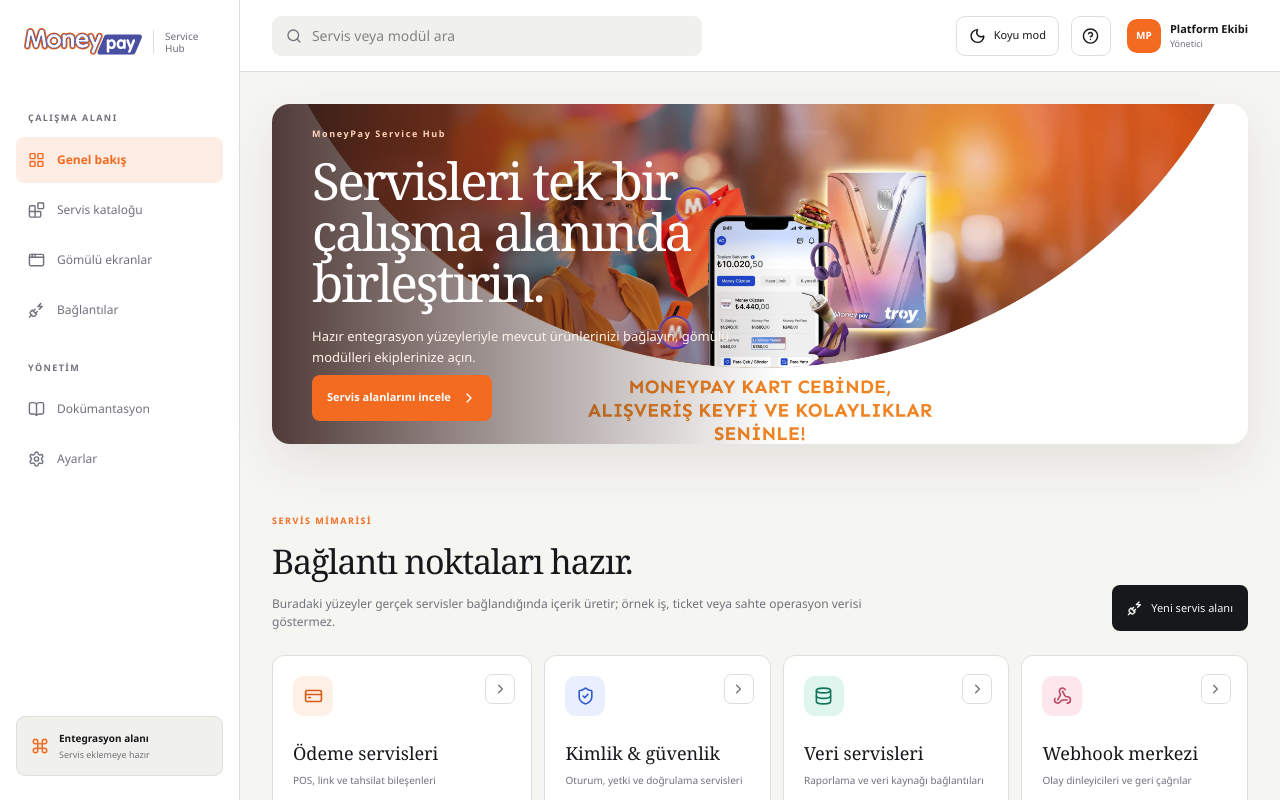
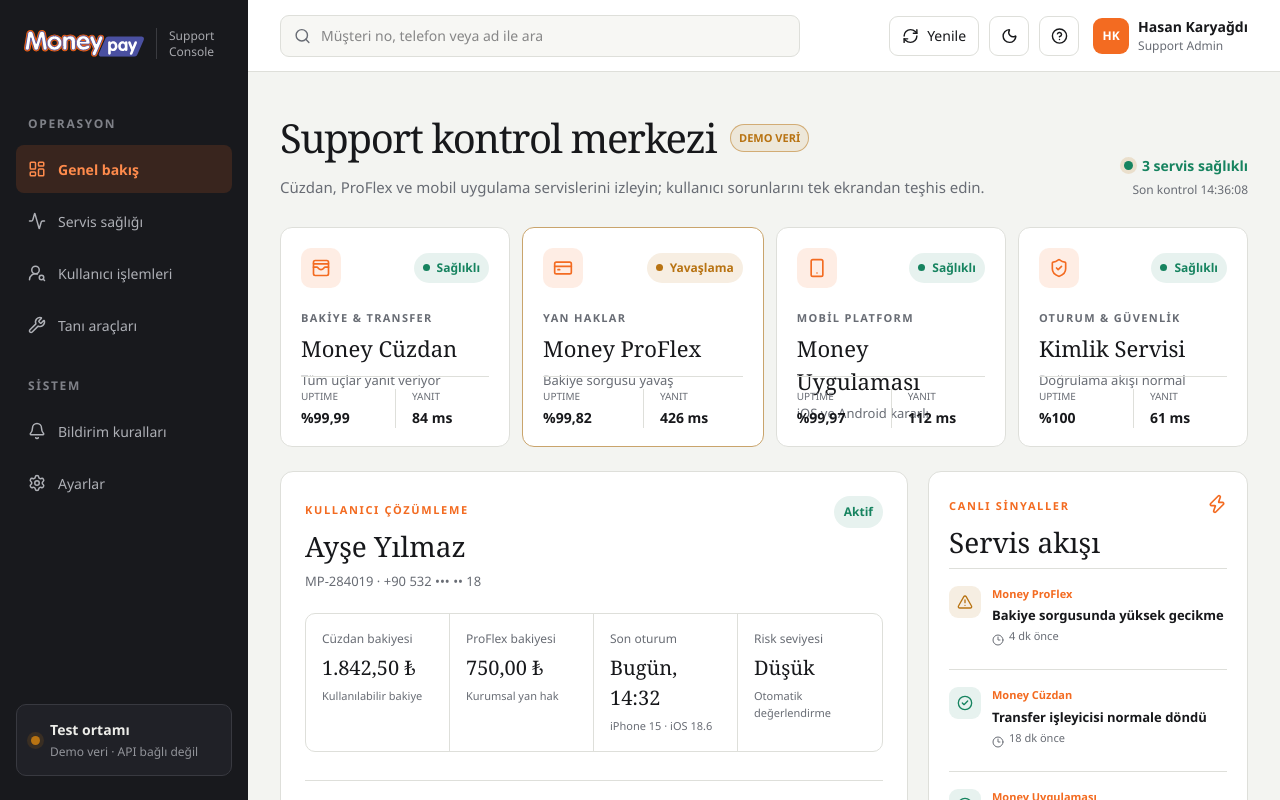
Before and after one commit to HasanKaryagdi/Service-Hub, a Next.js app: page / in a window 1280 px wide. Shown: the top 800 px of the page. Built offline with nearby package versions, Linux system fonts and the light colour scheme.

Commit message:
Build MoneyPay support operations console

```diff
--- a/app/layout.tsx
+++ b/app/layout.tsx
@@ -1,5 +1,5 @@
 import type { Metadata } from "next";
 import "./globals.css";
 
-export const metadata: Metadata = { title: "MoneyPay Service Hub", description: "MoneyPay servisleri ve gömülü modüller için entegrasyon çalışma alanı." };
+export const metadata: Metadata = { title: "MoneyPay Support Console", description: "Servis sağlığı, kullanıcı tanısı ve support operasyonları için kontrol merkezi." };
 export default function RootLayout({children}:{children:React.ReactNode}){return <html lang="tr"><body>{children}</body></html>}
--- a/app/page.tsx
+++ b/app/page.tsx
@@ -1,60 +1,47 @@
 "use client";
+import { useEffect, useMemo, useState } from "react";
+import { Activity, AlertTriangle, AppWindow, Bell, CheckCircle2, ChevronRight, CircleHelp, Clock3, Copy, CreditCard, LayoutDashboard, Moon, RefreshCw, Search, Settings, ShieldCheck, Smartphone, Sun, UserRoundSearch, WalletCards, Wrench, Zap } from "lucide-react";
 
-import { useEffect, useState } from "react";
-import { AppWindow, Blocks, BookOpen, ChevronRight, CircleHelp, Command, CreditCard, Database, ExternalLink, LayoutGrid, Moon, PlugZap, Search, Settings, ShieldCheck, Sun, WalletCards, Webhook } from "lucide-react";
-
-const services = [
-  { name:"Ödeme servisleri", detail:"POS, link ve tahsilat bileşenleri", icon:CreditCard, tone:"orange" },
-  { name:"Kimlik & güvenlik", detail:"Oturum, yetki ve doğrulama servisleri", icon:ShieldCheck, tone:"blue" },
-  { name:"Veri servisleri", detail:"Raporlama ve veri kaynağı bağlantıları", icon:Database, tone:"mint" },
-  { name:"Webhook merkezi", detail:"Olay dinleyicileri ve geri çağrılar", icon:Webhook, tone:"rose" },
+type Health = "healthy" | "degraded" | "down";
+const services: Array<{id:string;name:string;group:string;health:Health;uptime:string;latency:string;note:string;icon:typeof WalletCards}> = [
+ {id:"wallet",name:"Money Cüzdan",group:"BAKİYE & TRANSFER",health:"healthy",uptime:"%99,99",latency:"84 ms",note:"Tüm uçlar yanıt veriyor",icon:WalletCards},
+ {id:"flex",name:"Money ProFlex",group:"YAN HAKLAR",health:"degraded",uptime:"%99,82",latency:"426 ms",note:"Bakiye sorgusu yavaş",icon:CreditCard},
+ {id:"app",name:"Money Uygulaması",group:"MOBİL PLATFORM",health:"healthy",uptime:"%99,97",latency:"112 ms",note:"iOS ve Android kararlı",icon:Smartphone},
+ {id:"identity",name:"Kimlik Servisi",group:"OTURUM & GÜVENLİK",health:"healthy",uptime:"%100",latency:"61 ms",note:"Doğrulama akışı normal",icon:ShieldCheck},
 ];
+const users=[
+ {id:"MP-284019",name:"Ayşe Yılmaz",phone:"+90 532 ••• •• 18",state:"Aktif",wallet:"1.842,50 ₺",flex:"750,00 ₺",device:"iPhone 15 · iOS 18.6",last:"Bugün, 14:32",risk:"Düşük"},
+ {id:"MP-918244",name:"Mehmet Kara",phone:"+90 555 ••• •• 42",state:"Doğrulama bekliyor",wallet:"320,10 ₺",flex:"0,00 ₺",device:"Galaxy S24 · Android 16",last:"Bugün, 13:48",risk:"Orta"},
+ {id:"MP-440127",name:"Selin Demir",phone:"+90 542 ••• •• 07",state:"Aktif",wallet:"4.206,80 ₺",flex:"1.250,00 ₺",device:"Pixel 9 · Android 16",last:"Dün, 21:16",risk:"Düşük"},
+];
+const signals=[
+ {service:"Money ProFlex",title:"Bakiye sorgusunda yüksek gecikme",time:"4 dk önce",level:"warn"},
+ {service:"Money Cüzdan",title:"Transfer işleyicisi normale döndü",time:"18 dk önce",level:"ok"},
+ {service:"Money Uygulaması",title:"Android oturum yenileme kontrolü tamamlandı",time:"41 dk önce",level:"ok"},
+];
+const healthText:Record<Health,string>={healthy:"Sağlıklı",degraded:"Yavaşlama",down:"Kesinti"};
 
 export default function Home(){
-  const [dark,setDark]=useState(false);
-  const [query,setQuery]=useState("");
-  useEffect(()=>{const stored=localStorage.getItem("mp-theme");const value=stored?stored==="dark":window.matchMedia("(prefers-color-scheme: dark)").matches;setDark(value);document.documentElement.dataset.theme=value?"dark":"light"},[]);
-  const toggle=()=>setDark(v=>{const next=!v;document.documentElement.dataset.theme=next?"dark":"light";localStorage.setItem("mp-theme",next?"dark":"light");return next});
-  const shown=services.filter(s=>`${s.name} ${s.detail}`.toLocaleLowerCase("tr").includes(query.toLocaleLowerCase("tr")));
-  return <main className="portal">
-    <aside className="sidebar">
-      <a className="brand" href="#top"><img src="/moneypay-logo.svg" alt="MoneyPay"/><span>Service Hub</span></a>
-      <nav aria-label="Ana menü">
-        <p>ÇALIŞMA ALANI</p>
-        <a className="active" href="#top"><LayoutGrid/>Genel bakış</a>
-        <a href="#services"><Blocks/>Servis kataloğu</a>
-        <a href="#embed"><AppWindow/>Gömülü ekranlar</a>
-        <a href="#connections"><PlugZap/>Bağlantılar</a>
-        <p>YÖNETİM</p>
-        <a href="#docs"><BookOpen/>Dokümantasyon</a>
-        <a href="#settings"><Settings/>Ayarlar</a>
-      </nav>
-      <div className="sidebar-note"><Command/><div><strong>Entegrasyon alanı</strong><span>Servis eklemeye hazır</span></div></div>
-    </aside>
-
-    <section className="workspace" id="top">
-      <header className="topbar">
-        <div className="search"><Search/><input value={query} onChange={e=>setQuery(e.target.value)} placeholder="Servis veya modül ara" aria-label="Servis ara"/></div>
-        <button className="theme-toggle" onClick={toggle} aria-label={dark?"Açık moda geç":"Koyu moda geç"}>{dark?<Sun/>:<Moon/>}<span>{dark?"Açık mod":"Koyu mod"}</span></button>
-        <button className="help"><CircleHelp/></button>
-        <div className="profile"><span>MP</span><div><strong>Platform Ekibi</strong><small>Yönetici</small></div></div>
-      </header>
-
-      <div className="content">
-        <section className="money-banner" aria-label="MoneyPay tanıtım bannerı"><div className="banner-overlay"><span>MoneyPay Service Hub</span><h1>Servisleri tek bir<br/>çalışma alanında birleştirin.</h1><p>Hazır entegrasyon yüzeyleriyle mevcut ürünlerinizi bağlayın, gömülü modülleri ekiplerinize açın.</p><a href="#services">Servis alanlarını incele <ChevronRight/></a></div></section>
-
-        <section className="section-head" id="services"><div><span className="eyebrow">SERVİS MİMARİSİ</span><h2>Bağlantı noktaları hazır.</h2><p>Buradaki yüzeyler gerçek servisler bağlandığında içerik üretir; örnek iş, ticket veya sahte operasyon verisi göstermez.</p></div><button><PlugZap/>Yeni servis alanı</button></section>
-
-        <section className="service-grid">
-          {shown.map(({name,detail,icon:Icon,tone})=><article className="service-card" key={name}><div className={`service-icon ${tone}`}><Icon/></div><div className="service-copy"><h3>{name}</h3><p>{detail}</p></div><span className="waiting">Kurulum bekliyor</span><button aria-label={`${name} yapılandır`}><ChevronRight/></button></article>)}
-          {shown.length===0&&<div className="empty">Bu aramayla eşleşen servis alanı yok.</div>}
-        </section>
-
-        <section className="integration-layout" id="embed">
-          <div className="embed-canvas"><div className="canvas-head"><div><span className="eyebrow">GÖMÜLÜ MODÜL ALANI</span><h2>Servisiniz için boş tuval.</h2></div><span className="ready"><i/>Hazır</span></div><div className="drop-zone"><div className="drop-icon"><AppWindow/></div><h3>Gömülecek modül burada çalışacak</h3><p>Iframe, mikro-frontend veya özel bileşen bağlantısı için bu alan ayrıldı.</p><button><Blocks/>Modül yuvasını yapılandır</button></div></div>
-          <aside className="connection-panel" id="connections"><div className="panel-title"><span><WalletCards/>Bağlantı özeti</span><button><Settings/></button></div><div className="connection-state"><span>0</span><p><strong>Aktif bağlantı yok</strong><small>İlk servisi bağladığınızda burada görünecek.</small></p></div><div className="connector"><div><Webhook/><span><strong>API bağlantısı</strong><small>REST veya GraphQL</small></span></div><ChevronRight/></div><div className="connector"><div><ExternalLink/><span><strong>Harici uygulama</strong><small>Güvenli gömülü görünüm</small></span></div><ChevronRight/></div><a href="#docs">Entegrasyon rehberini aç <ChevronRight/></a></aside>
-        </section>
-      </div>
+ const[dark,setDark]=useState(false),[query,setQuery]=useState(""),[toast,setToast]=useState(""),[refreshing,setRefreshing]=useState(false);
+ const[selected,setSelected]=useState(users[0]);
+ useEffect(()=>{const stored=localStorage.getItem("mp-theme");const value=stored?stored==="dark":window.matchMedia("(prefers-color-scheme: dark)").matches;setDark(value);document.documentElement.dataset.theme=value?"dark":"light"},[]);
+ const toggle=()=>setDark(v=>{const next=!v;document.documentElement.dataset.theme=next?"dark":"light";localStorage.setItem("mp-theme",next?"dark":"light");return next});
+ const results=useMemo(()=>query.length<2?[]:users.filter(u=>`${u.name} ${u.id} ${u.phone}`.toLocaleLowerCase("tr").includes(query.toLocaleLowerCase("tr"))),[query]);
+ const notify=(m:string)=>{setToast(m);window.setTimeout(()=>setToast(""),2600)};
+ const refresh=()=>{setRefreshing(true);window.setTimeout(()=>{setRefreshing(false);notify("Servis sinyalleri yenilendi")},900)};
+ return <main className="portal">
+  <aside className="sidebar"><a className="brand" href="#top"><img src="/moneypay-logo.svg" alt="MoneyPay"/><span>Support<br/>Console</span></a><nav aria-label="Ana menü"><p>OPERASYON</p><a className="active" href="#top"><LayoutDashboard/>Genel bakış</a><a href="#services"><Activity/>Servis sağlığı</a><a href="#customer"><UserRoundSearch/>Kullanıcı işlemleri</a><a href="#diagnostics"><Wrench/>Tanı araçları</a><p>SİSTEM</p><a href="#notifications"><Bell/>Bildirim kuralları</a><a href="#settings"><Settings/>Ayarlar</a></nav><div className="environment"><i/><div><strong>Test ortamı</strong><span>Demo veri · API bağlı değil</span></div></div></aside>
+  <section className="workspace" id="top"><header className="topbar"><div className="global-search"><Search/><input value={query} onChange={e=>setQuery(e.target.value)} placeholder="Müşteri no, telefon veya ad ile ara" aria-label="Kullanıcı ara"/>{results.length>0&&<div className="search-results">{results.map(u=><button key={u.id} onClick={()=>{setSelected(u);setQuery("");document.querySelector("#customer")?.scrollIntoView()}}><span>{u.name}<small>{u.id} · {u.phone}</small></span><ChevronRight/></button>)}</div>}</div><button className="refresh" onClick={refresh}><RefreshCw className={refreshing?"spinning":""}/><span>Yenile</span></button><button className="theme-toggle" onClick={toggle} aria-label={dark?"Açık moda geç":"Koyu moda geç"}>{dark?<Sun/>:<Moon/>}</button><button className="help" aria-label="Yardım"><CircleHelp/></button><div className="profile"><span>HK</span><div><strong>Hasan Karyağdı</strong><small>Support Admin</small></div></div></header>
+   <div className="content"><section className="page-head"><div><div className="title-row"><h1>Support kontrol merkezi</h1><span className="demo-badge">DEMO VERİ</span></div><p>Cüzdan, ProFlex ve mobil uygulama servislerini izleyin; kullanıcı sorunlarını tek ekrandan teşhis edin.</p></div><div className="live-status"><span><i/>3 servis sağlıklı</span><strong>Son kontrol 14:36:08</strong></div></section>
+    <section className="service-strip" id="services">{services.map(({id,name,group,health,uptime,latency,note,icon:Icon})=><article className={`service ${health}`} key={id}><div className="service-top"><span className="service-icon"><Icon/></span><span className={`health ${health}`}><i/>{healthText[health]}</span></div><small>{group}</small><h2>{name}</h2><p>{note}</p><div className="service-metrics"><span><small>UPTIME</small><strong>{uptime}</strong></span><span><small>YANIT</small><strong>{latency}</strong></span></div></article>)}</section>
+    <section className="main-grid"><div className="customer-panel" id="customer"><div className="panel-head"><div><span className="eyebrow">KULLANICI ÇÖZÜMLEME</span><h2>{selected.name}</h2><p>{selected.id} · {selected.phone}</p></div><span className={`account-state ${selected.state==="Aktif"?"active":"pending"}`}>{selected.state}</span></div>
+     <div className="customer-summary"><div><span>Cüzdan bakiyesi</span><strong>{selected.wallet}</strong><small>Kullanılabilir bakiye</small></div><div><span>ProFlex bakiyesi</span><strong>{selected.flex}</strong><small>Kurumsal yan hak</small></div><div><span>Son oturum</span><strong>{selected.last}</strong><small>{selected.device}</small></div><div><span>Risk seviyesi</span><strong>{selected.risk}</strong><small>Otomatik değerlendirme</small></div></div>
+     <div className="diagnostic-head" id="diagnostics"><div><h3>Hızlı tanı</h3><p>En sık ihtiyaç duyulan kontrollü support aksiyonları.</p></div><span>İşlemler onay kaydına yazılır</span></div>
+     <div className="action-grid"><button onClick={()=>notify("Oturum kontrolü tamamlandı: sorun bulunamadı")}><span><RefreshCw/></span><div><strong>Oturumu kontrol et</strong><small>Token ve cihaz oturumlarını doğrula</small></div><ChevronRight/></button><button onClick={()=>notify("Bakiye karşılaştırması tamamlandı")}><span><WalletCards/></span><div><strong>Bakiyeyi doğrula</strong><small>Ledger ve görüntülenen bakiyeyi karşılaştır</small></div><ChevronRight/></button><button onClick={()=>notify("ProFlex hakları yeniden senkronize edildi")}><span><CreditCard/></span><div><strong>ProFlex senkronizasyonu</strong><small>Atanan hakları yeniden eşitle</small></div><ChevronRight/></button><button onClick={()=>notify("Cihaz bildirimi test kuyruğuna alındı")}><span><Smartphone/></span><div><strong>Uygulama testi gönder</strong><small>Push ve deep-link erişimini denetle</small></div><ChevronRight/></button></div>
+     <div className="transaction-head"><h3>Son işlem izleri</h3><button onClick={()=>notify("İşlem kimliği panoya kopyalandı")}><Copy/>Kimliği kopyala</button></div><div className="trace-table"><div className="table-head"><span>Zaman</span><span>Servis</span><span>İşlem</span><span>Durum</span><span>Süre</span></div><div><span>14:32:11</span><span>Cüzdan</span><strong>Bakiye sorgulama</strong><span className="trace-ok"><CheckCircle2/>Başarılı</span><span>72 ms</span></div><div><span>14:31:58</span><span>ProFlex</span><strong>Hak listesi sorgulama</strong><span className="trace-warn"><AlertTriangle/>Yavaş</span><span>448 ms</span></div><div><span>14:30:04</span><span>Uygulama</span><strong>Oturum yenileme</strong><span className="trace-ok"><CheckCircle2/>Başarılı</span><span>96 ms</span></div></div></div>
+     <aside className="side-rail"><article className="signal-panel"><div className="rail-head"><div><span className="eyebrow">CANLI SİNYALLER</span><h2>Servis akışı</h2></div><Zap/></div>{signals.map(x=><div className="signal" key={x.title}><span className={x.level}>{x.level==="ok"?<CheckCircle2/>:<AlertTriangle/>}</span><div><small>{x.service}</small><strong>{x.title}</strong><time><Clock3/>{x.time}</time></div></div>)}<button onClick={()=>notify("Tüm servis olayları açıldı")}>Tüm olayları görüntüle <ChevronRight/></button></article><article className="runbook"><span className="eyebrow">HIZLI ERİŞİM</span><h2>Support rehberleri</h2><a href="#wallet"><WalletCards/>Cüzdan bakiye uyuşmazlığı<ChevronRight/></a><a href="#flex"><CreditCard/>ProFlex hak görünmüyor<ChevronRight/></a><a href="#app"><AppWindow/>Uygulama oturum sorunu<ChevronRight/></a></article></aside>
     </section>
-  </main>
+   </div>{toast&&<div className="toast" role="status"><CheckCircle2/>{toast}</div>}
+  </section>
+ </main>
 }
```
Also changed, not shown: app/globals.css, 1 other file (tests, documents, lock files or other folders).
